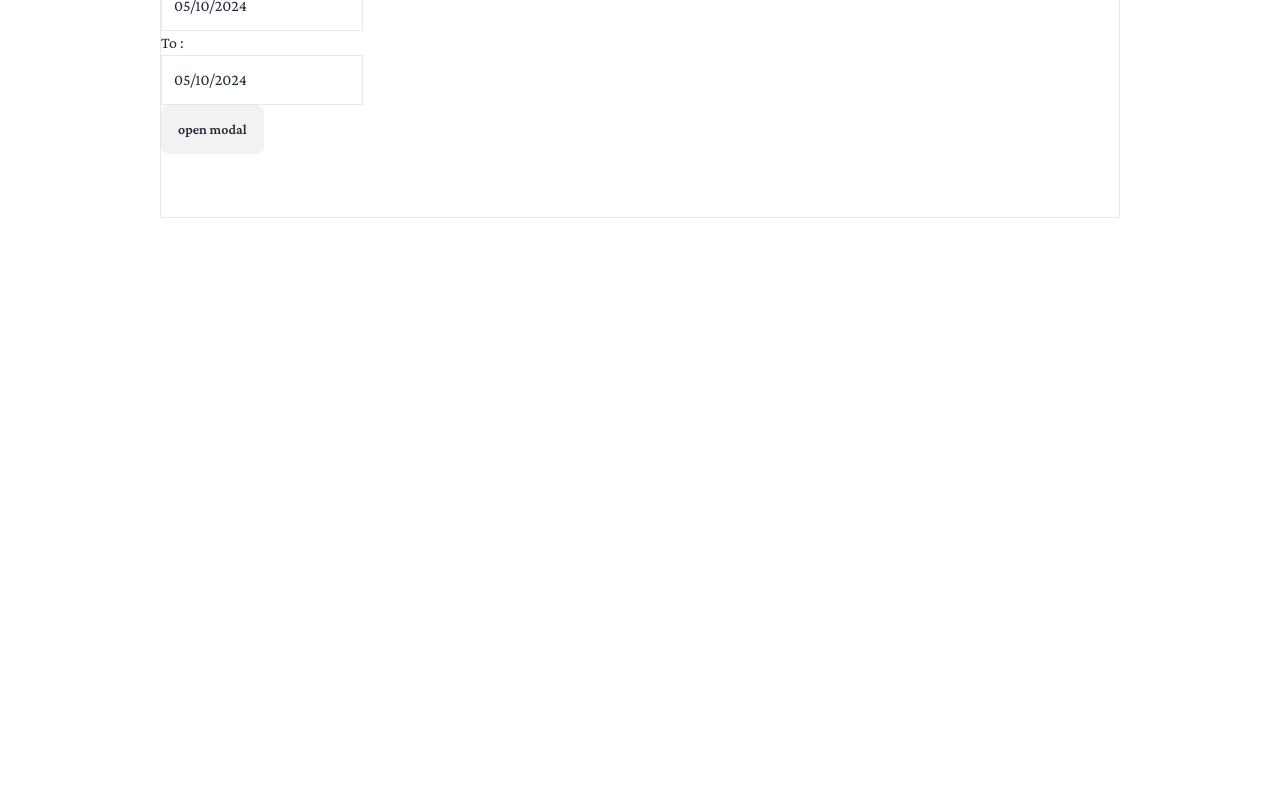
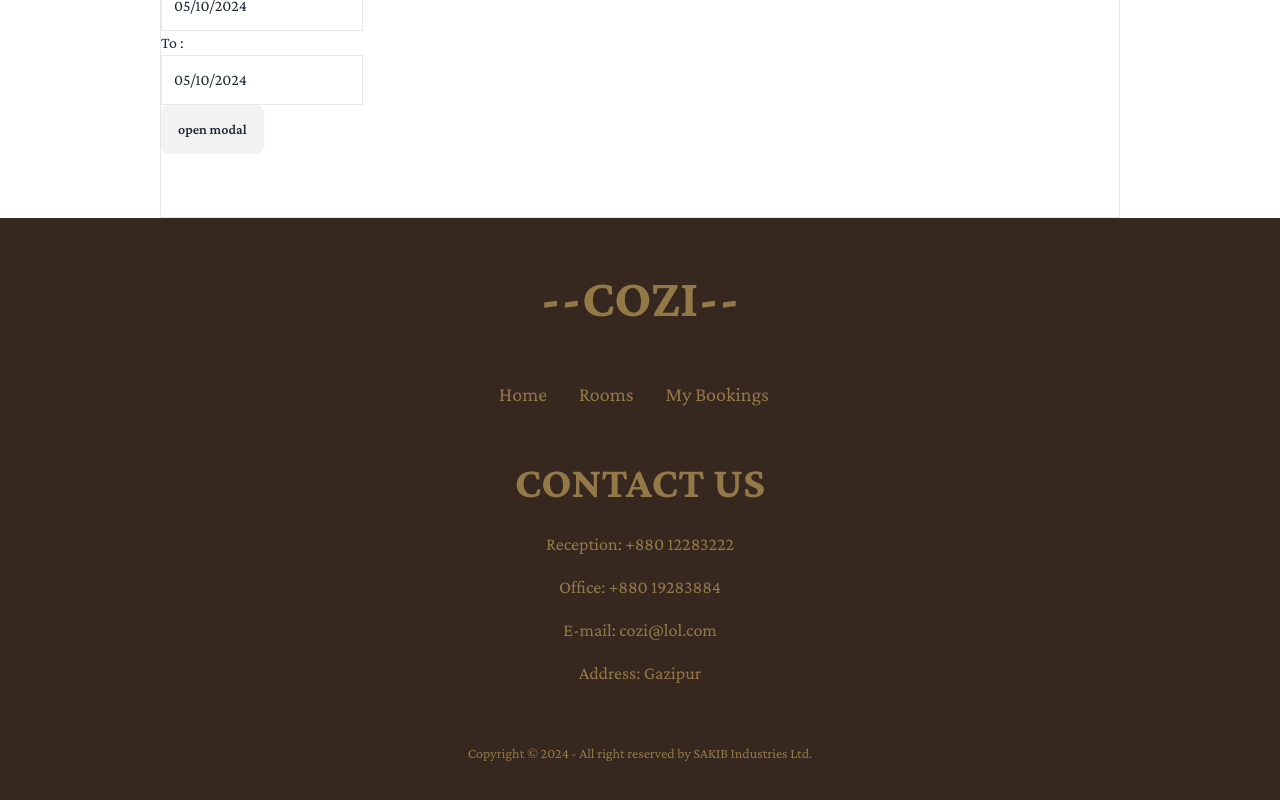
Before and after one commit to Sakib3602/real-state-with-mongo11, a React (Vite) app: page /detail/1 in a window 1280 px wide. Shown: the part 494-1294 px from the top of the page. Before the commit the page ends 800 px from the top, so only its background shows below. Built offline with nearby package versions, Linux system fonts and the light colour scheme; no server answers; a web font is replaced by a local one.

Commit message:
added the footer

```diff
--- a/src/component/Authentication/Pages/MyBookings.jsx
+++ b/src/component/Authentication/Pages/MyBookings.jsx
@@ -281,7 +281,7 @@ const MyBookings = () => {
                           <input
                             type="text"
                             className="border  text-black p-2 rounded-lg"
-                            value={e?.email}
+
                             name="email"
                           />
                           <h1>Your PhotoURL :</h1>
--- a/src/component/Footer/Footer.jsx
+++ b/src/component/Footer/Footer.jsx
@@ -1,54 +1,47 @@
-import { Map, Marker } from "pigeon-maps"
-import { useState } from "react";
+import { Link } from "react-router-dom";
 
 const Footer = () => {
-    const [hue, setHue] = useState(0)
-    const color = `hsl(${hue % 360}deg 39% 70%)`
   return (
-        <div className="bg-[#36271F] mt-[500px] md:mt-0 lg:mt-0 h-[80vh] w-full flex flex-col-reverse  md:flex-row lg:flex-row">
-            <div className="w-full md:w-[50%] lg:w-[50%] border text-[#947948] p-2 md:p-5 lg:p-[40px] space-y-10">
-                <h1 className="text-[34px] md:text-[44px] lg:text-[54px] font-[700] text-center">--COZI--</h1>
+    <div className="bg-[#36271F] mt-[500px] md:mt-0 lg:mt-0 h-[80vh] w-full">
+      <div className="w-full   text-[#947948] p-2 md:p-5 lg:p-[40px] space-y-10">
+        <h1 className="text-[34px] md:text-[44px] lg:text-[54px] font-[700] text-center">
+          --COZI--
+        </h1>
 
         {/* mama */}
-              <div className="flex space-x-8 w-[99%] items-center justify-center">
-                <h1 className="text-[22px]">home</h1>
-                <h1 className="text-[22px]">home</h1>
-                <h1 className="text-[22px]">home</h1>
-                <h1 className="text-[22px]">home</h1>
-                <h1 className="text-[22px]">home</h1>
+        <div>
+          <ul className="flex space-x-8 w-[99%] items-center justify-center text-[20px]">
+            <li>
+              <Link to={"/"}>Home</Link>
+            </li>
+            <li>
+              <Link to={"/rooms"}>Rooms</Link>
+            </li>
+            <li>
+              <Link to={"/myBookings"}>My Bookings</Link>
+            </li>
+          </ul>
         </div>
         <div>
-              <h1 className="text-[24px]  md:text-[34px] lg:text-[44px] font-[700] text-center">CONTACT US</h1>
-              <h1 className="text-[18px] text-center mt-4">Reception: +880 12283222</h1>
-              <h1 className="text-[18px] text-center mt-4">Office: +880 19283884</h1>
+          <h1 className="text-[24px]  md:text-[34px] lg:text-[44px] font-[700] text-center">
+            CONTACT US
+          </h1>
+          <h1 className="text-[18px] text-center mt-4">
+            Reception: +880 12283222
+          </h1>
+          <h1 className="text-[18px] text-center mt-4">
+            Office: +880 19283884
+          </h1>
           <h1 className="text-[18px] text-center mt-4">E-mail: cozi@lol.com</h1>
           <h1 className="text-[18px] text-center mt-4">Address: Gazipur</h1>
-
-
-
-
-
-
         </div>
       </div>
-            <div className="w-full md:w-[50%] lg:w-[50%]">
-            <Map height={''} className="h-full" defaultCenter={[24.0218, 90.2972]} defaultZoom={13}>
-      <Marker
-        width={50}
-        anchor={[24.0218, 90.2972]}
-        color={color}
-        onClick={() => setHue(hue + 20)}
-      />
-      <Marker
-        width={50}
-        anchor={[24.0218, 90.2972]}
-        color={color}
-        onClick={() => setHue(hue + 20)}
-      >
-          {/* <CustomIcon /> */}
-      </Marker>
-    </Map>
-            </div>
+
+      <footer className="footer footer-center p-4 bg-[#36271F] text-[#947948]">
+        <aside>
+          <p>Copyright © 2024 - All right reserved by SAKIB Industries Ltd.</p>
+        </aside>
+      </footer>
 
     </div>
   );
--- a/src/component/Root/Root.jsx
+++ b/src/component/Root/Root.jsx
@@ -1,6 +1,6 @@
 import { Outlet } from "react-router-dom";
 import Nav from "../Nav/Nav";
-// import Footer from "../Footer/Footer";
+import Footer from "../Footer/Footer";
 
 
 const Root = () => {
@@ -8,7 +8,7 @@ const Root = () => {
         <div className="crimson">
             <Nav></Nav>
             <Outlet></Outlet>
-            {/* <Footer></Footer> */}
+            <Footer></Footer>
 
 
 
```
Lines whose indentation alone changed are shown as unchanged.
